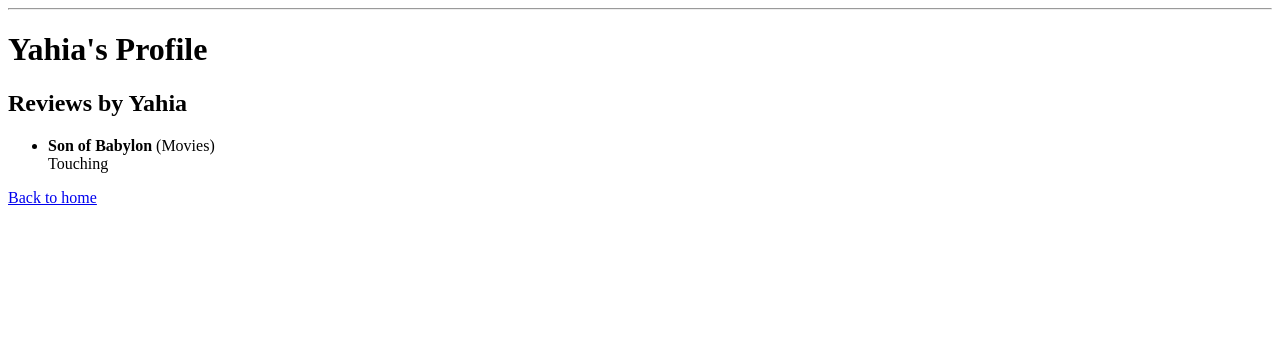
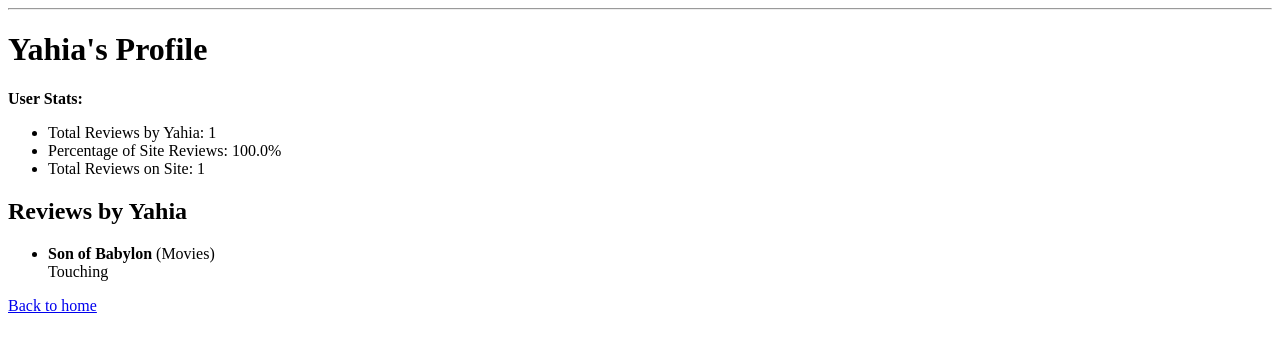
Before and after one commit to Yahimoh/FreeTimed, a Flask app: page /profile/1 in a window 1280 px wide. Shown: the part 26-378 px from the top of the page. Run offline with Flask 3, Linux system fonts and the light colour scheme; data comes from the database, SQL or seed files in the repository.

Commit message:
Basic initial user stats

```diff
--- a/app.py
+++ b/app.py
@@ -156,12 +156,17 @@ def profile(user_id):
     if not user:
         flash("User not found.")
         return redirect(url_for('index'))
+
+    reviews = db.execute("SELECT * FROM reviews WHERE user_id = ? ORDER BY id DESC", (user_id,)).fetchall()
+    user_reviews_count = len(reviews)
+    total_reviews = db.execute("SELECT COUNT(*) as count FROM reviews").fetchone()['count']
+
     reviews = db.execute("SELECT * FROM reviews WHERE user_id = ? ORDER BY id DESC", (user_id,)).fetchall()
     is_following = False
     if 'user_id' in session and session['user_id'] != user_id:
         is_following = db.execute("SELECT * FROM followers WHERE follower_id = ? AND followed_id = ?",
                                   (session['user_id'], user_id)).fetchone() is not None
-    return render_template('profile.html', profile=user, reviews=reviews, is_following=is_following)
+    return render_template('profile.html', profile=user, reviews=reviews, is_following=is_following, user_reviews_count=user_reviews_count, total_reviews=total_reviews)
 
 @app.route('/follow/<int:user_id>', methods=['POST'])
 def follow(user_id):
--- a/templates/profile.html
+++ b/templates/profile.html
@@ -1,6 +1,16 @@
 {% extends "base.html" %}
 {% block content %}
 <h1>{{ profile['username'] }}'s Profile</h1>
+
+<div class="stats">
+    <p><strong>User Stats:</strong></p>
+    <ul>
+        <li>Total Reviews by {{ profile['username'] }}: {{ user_reviews_count }}</li>
+        <li>Percentage of Site Reviews: {{ "%.1f"|format(user_reviews_count / total_reviews * 100) }}%</li>
+        <li>Total Reviews on Site: {{ total_reviews }}</li>
+    </ul>
+</div>
+
 {% if session.get('user_id') and session.get('user_id') != profile['id'] %}
   {% if is_following %}
     <form action="{{ url_for('unfollow', user_id=profile['id']) }}" method="post">
```
Also changed, not shown: templates/add_entry.html (added, +10 -0 lines), 2 other files.
